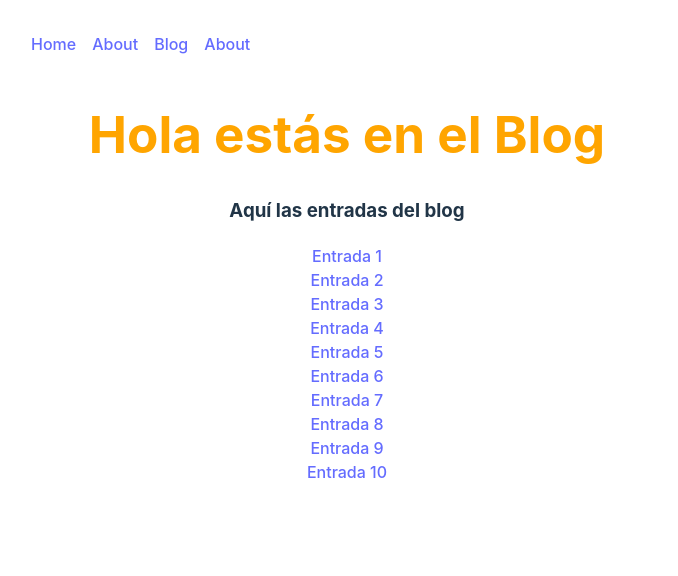
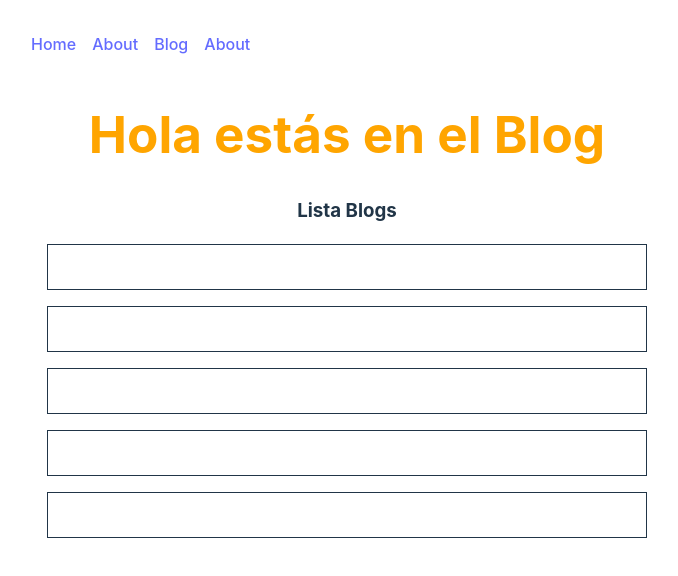
Before and after one commit to josehb96/VueNavigation, a Vue app: page /blog in a window 1280 px wide. Shown: the top 576 px of the page, without its empty margins (293-971 px from the left). Built offline with nearby package versions, Linux system fonts and the light colour scheme.

Commit message:
Init of dynamic routes

```diff
--- a/src/components/EntradasBlog.vue
+++ b/src/components/EntradasBlog.vue
@@ -1,16 +1,31 @@
+<script setup>
+    import { RouterLink } from 'vue-router';
+    import { listaBlogs } from '../services/blogServices'
+</script>
+
 <template>
     <div>
-        <h3>Aquí las entradas del blog</h3>
-        <div v-for="n in 10">
-            <a href="#">Entrada {{ n }}</a>
+        <h3>Lista Blogs</h3>
+        <div v-for="blog in listaBlogs" class="blog-item">
+            <RouterLink :to="{ name: 'blog-entrada' }" class="item-link">{{ blog.title }}</RouterLink>
         </div>
     </div>
 </template>
 
-<script setup>
 
-</script>
+<style lang="css" scoped>
 
-<style lang="scss" scoped>
+.blog-item {
+    display: block;
+    padding: 10px;
+    border: 1px solid;
+    margin-bottom: 1em;
+}
+
+.item-link {
+    color: white;
+    display: block;
+    text-align: left;
+}
 
 </style>
--- a/src/router/index.js
+++ b/src/router/index.js
@@ -3,6 +3,7 @@ import { createRouter, createMemoryHistory, createWebHistory } from 'vue-router'
 import HomeView from '../views/HomeView.vue'
 import AboutView from '../views/AboutView.vue'
 import BlogView from '../views/BlogView.vue'
+import EntradaBlogView from '../views/EntradaBlogView.vue'
 
 const routes = [
    {
@@ -19,6 +20,11 @@ const routes = [
        path: '/blog',
        component: BlogView,
        name: 'blog'
+   },
+   {
+       path: '/entra/id',
+       component: EntradaBlogView,
+       name: 'blog-entrada'
    }
 
 ]
--- /dev/null
+++ b/src/services/blogServices.js
@@ -0,0 +1,27 @@
+export const listaBlogs = [
+  {
+    id: 1,
+    title: "Introducción a JavaScript",
+    content: "JavaScript es un lenguaje de programación utilizado principalmente para crear sitios web dinámicos e interactivos."
+  },
+  {
+    id: 2,
+    title: "Fundamentos de Vue.js",
+    content: "Vue.js es un framework progresivo de JavaScript para construir interfaces de usuario. Su núcleo es flexible y puede integrarse fácilmente con otras librerías o proyectos."
+  },
+  {
+    id: 3,
+    title: "Asincronía en JavaScript",
+    content: "El manejo de operaciones asíncronas en JavaScript puede hacerse usando callbacks, promesas o async/await."
+  },
+  {
+    id: 4,
+    title: "Conceptos de API REST",
+    content: "Una API REST es una interfaz que utiliza peticiones HTTP para interactuar con servidores web, normalmente manejando operaciones CRUD (Create, Read, Update, Delete)."
+  },
+  {
+    id: 5,
+    title: "Manipulación del DOM con JavaScript",
+    content: "El DOM (Document Object Model) es la representación estructurada de un documento HTML. JavaScript permite modificar el DOM para actualizar el contenido de una página de manera dinámica."
+  },
+]
--- /dev/null
+++ b/src/views/EntradaBlogView.vue
@@ -0,0 +1,19 @@
+<script setup>
+
+</script>
+
+<template>
+    <div>
+        <h1>Entrada del Blog</h1>
+        <div>
+            <p>id: </p>
+            <h3>title: </h3>
+            <p>contenido: </p>
+        </div>
+    </div>
+</template>
+
+
+<style lang="scss" scoped>
+
+</style>
```
